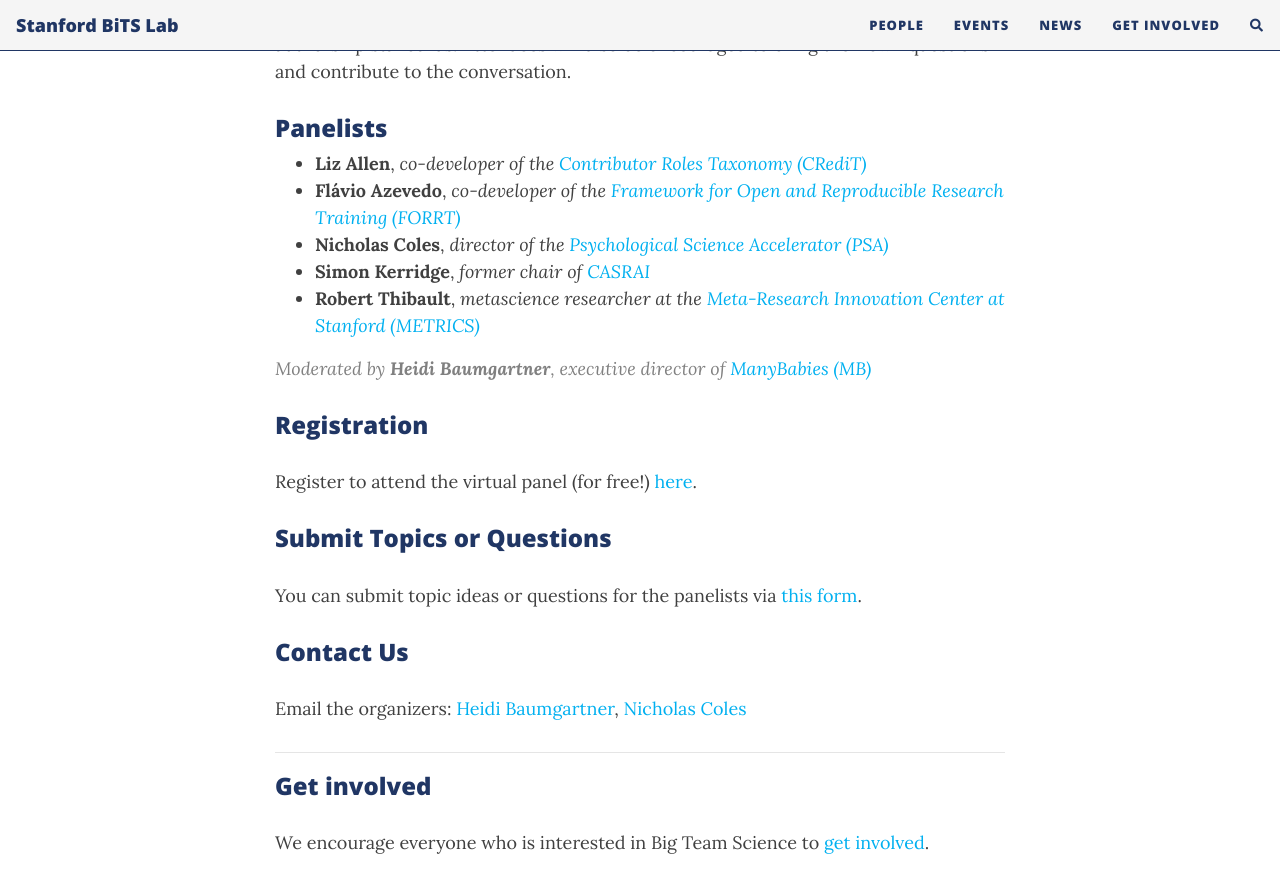
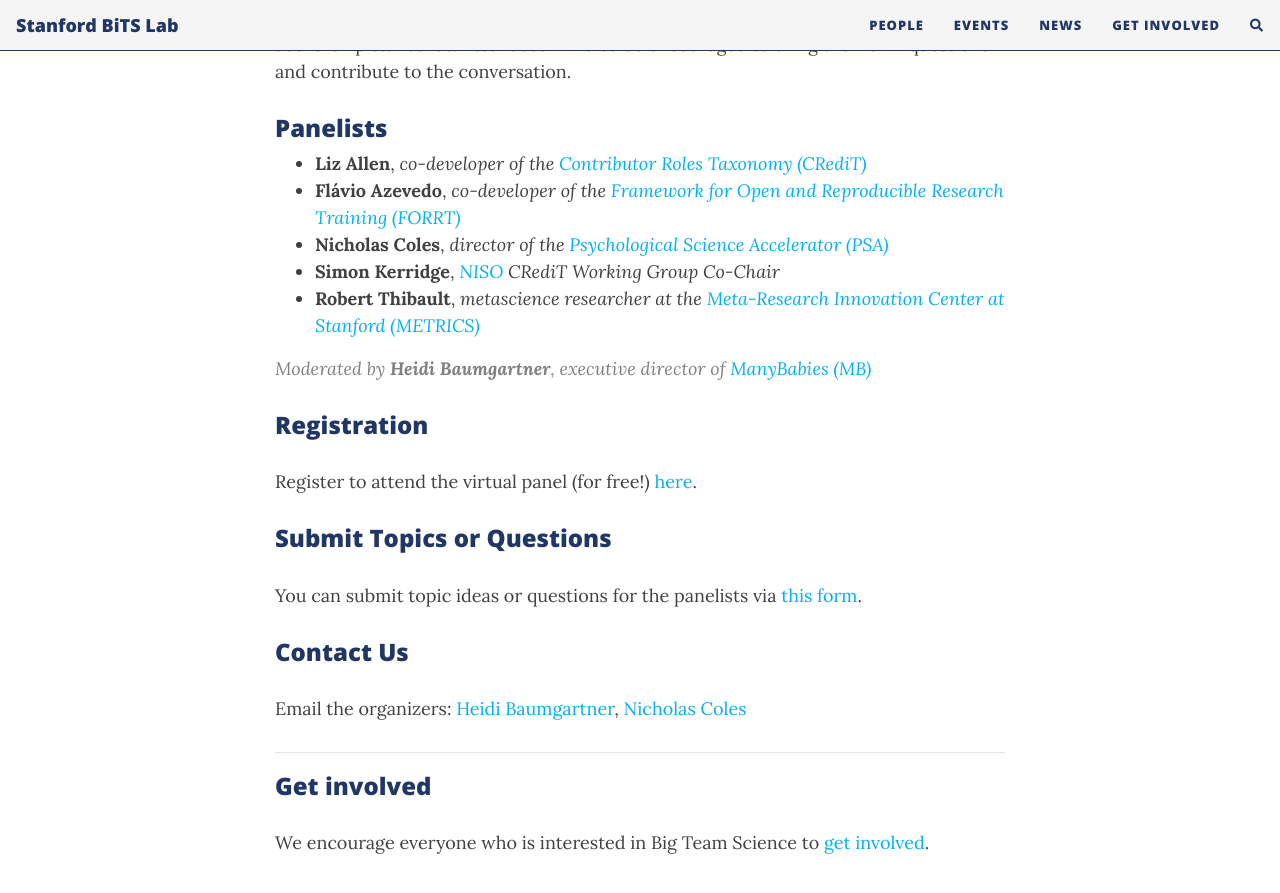
Before and after one commit to heidibaum/bigteamsciencelab.github.io, a Jekyll site: the page built from events.md, in a window 1280 px wide and 900 px high, scrolled down 1128 px. Shown: the top 893 px of the window. Built offline with Jekyll 4.4.1, drawn with Linux system fonts in a browser that asks for light colours; nearby versions of some CDN libraries; comment, search, counter and statistics services are not loaded.

Commit message:
Update events.md

```diff
--- a/events.md
+++ b/events.md
@@ -16,10 +16,10 @@
 This panel will bring together diverse perspectives to discuss various authorship challenges in big team science. This will include (1) decisions about consortium vs. non-consortium authorship, (2) handling authorship disputes, (3) collaboration agreements, (4) acknowledging diverse contributions, and (5) navigating differences in authorship standards. Attendees will also be encouraged to bring their own questions and contribute to the conversation.
 
 ### Panelists
-* **Liz Allen**,  *co-developer of the [Contributor Roles Taxonomy (CRediT)](https://casrai.org/credit/)*
+* **Liz Allen**,  *co-developer of the [Contributor Roles Taxonomy (CRediT)](http://credit.niso.org)*
 * **Flávio Azevedo**,  *co-developer of the [Framework for Open and Reproducible Research Training (FORRT)](https://forrt.org)*
 * **Nicholas Coles**, *director of the [Psychological Science Accelerator (PSA)](https://psysciacc.org/)*
-* **Simon Kerridge**, *former chair of [CASRAI](https://casrai.org/about/)*
+* **Simon Kerridge**, *[NISO](http://credit.niso.org) CRediT Working Group Co-Chair*
 * **Robert Thibault**, *metascience researcher at the [Meta-Research Innovation Center at Stanford (METRICS)](https://metrics.stanford.edu/)*
 
 >Moderated by **Heidi Baumgartner**, *executive director of [ManyBabies (MB)](https://manybabies.github.io/)*
```
